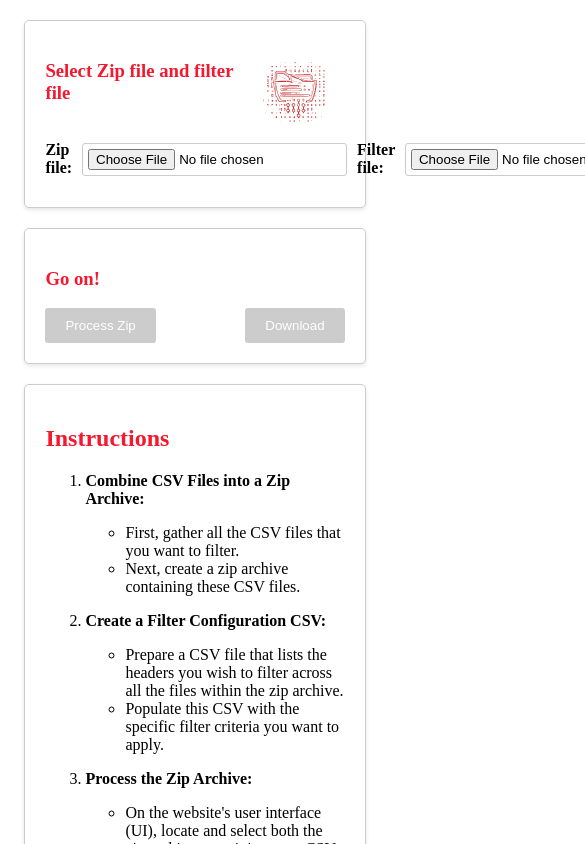
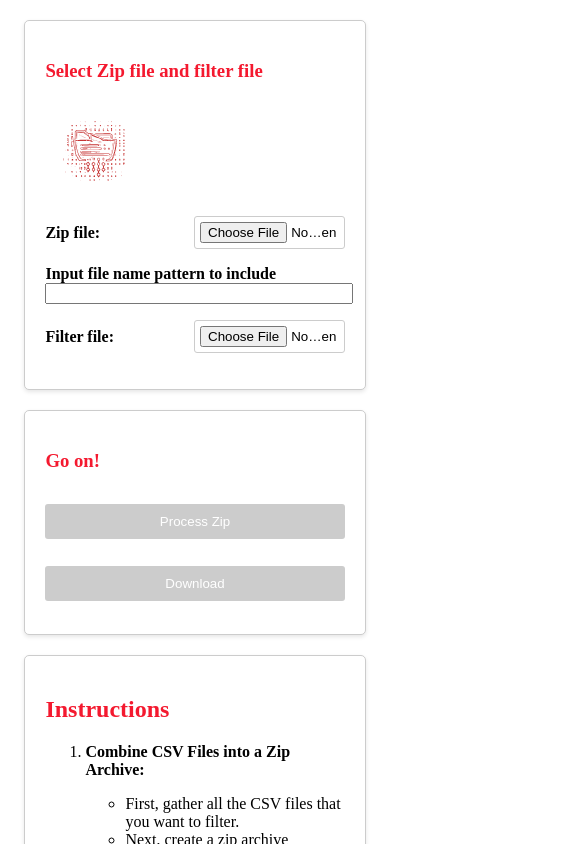
Before and after one commit to hsjeevan/zippedcsvfilter, an Angular app: page / in a window 390 px wide. Shown: the top 844 px of the page, 585 px wide, since content can reach past the window. Built offline with nearby package versions, Linux system fonts and the light colour scheme.

Commit message:
some css changes

```diff
--- a/package.json
+++ b/package.json
@@ -4,10 +4,10 @@
   "scripts": {
     "ng": "ng",
     "start": "ng serve",
-    "build": "ng build",
+    "build": "ng build --configuration production --aot",
     "watch": "ng build --watch --configuration development",
     "test": "ng test",
-    "deploy": "ng build --configuration production --aot && firebase deploy --only hosting"
+    "deploy": "firebase deploy --only hosting"
   },
   "private": true,
   "dependencies": {
--- a/src/app/zip-reader/zip-reader.component.html
+++ b/src/app/zip-reader/zip-reader.component.html
@@ -7,6 +7,10 @@
         <div class="file-input">
             <label for="zip">Zip file:</label>
             <input type="file" id="zip" (change)="handleFileInput($event)" accept=".zip" />
+        </div>
+        <div>
+            <label for="pattern">Input file name pattern to include</label>
+            <input type="text" name="Input file name pattern to include" [(ngModel)]="pattern" id="pattern">
         </div>
         <div class="file-input">
             <label for="filter">Filter file:</label>
@@ -19,8 +23,8 @@
 <div class="container">
     <h3>Go on!</h3>
     <div class="sidebyside">
-        <button (click)="processZip()" [disabled]="!selectedFile || !filterFile">Process Zip</button>
-        <button (click)="downloadData()" [disabled]="!zipService.blob">Download</button>
+        <button class="btn" (click)="processZip()" [disabled]="!selectedFile || !filterFile">Process Zip</button>
+        <button class="btn" (click)="downloadData()" [disabled]="!zipService.blob">Download</button>
     </div>
 </div>
 <div class="container" *ngIf="!filenames.length; else tables">
--- a/src/app/zip-reader/zip-reader.component.scss
+++ b/src/app/zip-reader/zip-reader.component.scss
@@ -1,11 +1,9 @@
-/* styles.scss */
-.file-input {
-  display: inline-block;
-  /* Make the divs inline blocks */
-  margin-right: 10px;
-  /* Add spacing between the inputs */
+
+label,input{
+  display:flex;
+  flex-direction:column;
+  width: 100%;
 }
-
 .sidebyside {
   display: flex;
   justify-content: space-between;
@@ -22,7 +20,7 @@
   margin: 20px auto;
 }
 
-.note{
+.note {
   padding: 10px;
   border: 1px solid #ccc;
   background-color: #e6e6e6;
@@ -36,11 +34,11 @@ h3 {
   color: #f4192f;
 }
 
-.file-input {
-  display: flex;
-  align-items: center;
-  margin-bottom: 10px;
-}
+// .file-input {
+//   display: flex;
+//   align-items: center;
+//   margin-bottom: 10px;
+// }
 
 label {
   font-weight: bold;
@@ -111,3 +109,20 @@ pre {
 .custom-table tbody tr:hover {
   background-color: #ddd;
 }
+
+@media screen and (max-width: 600px) {
+  .sidebyside {
+    display: flex;
+    flex-direction: column;
+    justify-content: space-between;
+  }
+
+  .file-input {
+    display: flex;
+    align-items: center;
+    margin: 1em 0px;
+  }
+  .btn{
+    margin: 1em 0px;
+  }
+}
--- a/src/app/zip-reader/zip-reader.component.ts
+++ b/src/app/zip-reader/zip-reader.component.ts
@@ -11,7 +11,7 @@ export class ZipReaderComponent {
   selectedFile: File | null = null;
   filterFile: File | null = null;
   filenames: any = [];
-
+  pattern: string = '';
   constructor(public zipService: ZipService) { }
 
   handleFileInput(event: any): void {
@@ -33,7 +33,7 @@ export class ZipReaderComponent {
 
     if (this.selectedFile && this.filterFile) {
       const filterObj = await this.zipService.extractFilterFields(this.filterFile);
-      const jsonDataArray = await this.zipService.extractAndConvertToJson(this.selectedFile, filterObj);
+      const jsonDataArray = await this.zipService.extractAndConvertToJson(this.selectedFile, filterObj, this.pattern);
       this.jsonResults = jsonDataArray;
       this.filenames = Object.keys(jsonDataArray)
 
--- a/src/app/zip-service.service.ts
+++ b/src/app/zip-service.service.ts
@@ -11,7 +11,7 @@ export class ZipService {
 
   constructor() { }
 
-  async extractAndConvertToJson(zipFile: File, filterObj: any): Promise<any[]> {
+  async extractAndConvertToJson(zipFile: File, filterObj: any, pattern: string): Promise<any[]> {
     this.blob = undefined;
     const zipContent = await this.readFileAsArrayBuffer(zipFile);
     const zip = await JSZip.loadAsync(zipContent);
@@ -19,7 +19,7 @@ export class ZipService {
     let delimiter: string = '';
 
     for (const fileName in zip.files) {
-      if (zip.files[fileName]) {
+      if (zip.files[fileName] && fileName.includes(pattern.trim())) {
         const file = zip.files[fileName];
         if (file.name.endsWith('.csv')) {
           const csvContent = await file.async('string');
```
